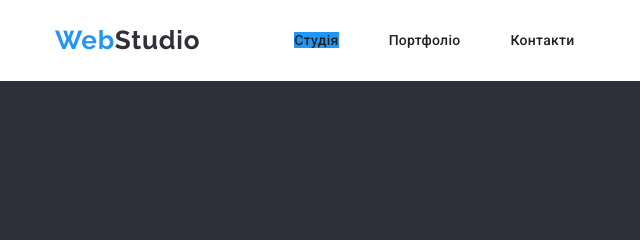
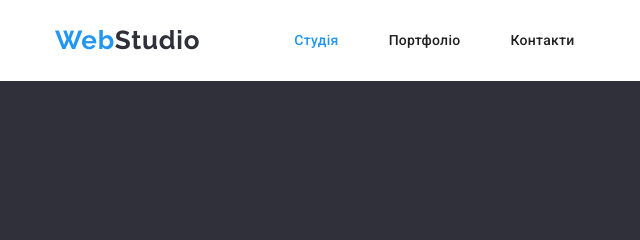
Before and after one commit to ruslanzakhar/goit-markup-hw-03, a plain HTML site: page index.html in a window 1280 px wide. Shown: the top 240 px of the page, 0-640 px from the left. Drawn offline with nearby package versions, Linux system fonts and the light colour scheme.

Commit message:
fix current

```diff
--- a/css/styles.css
+++ b/css/styles.css
@@ -119,16 +119,16 @@ ul{  padding-left: 0;
     line-height: 1.19;
     text-decoration: none;
 }
+.link-list .header-items .current{
+    color: var(--accent-color);
+}
 
 .link-list .link-items:hover,
 .link-list .link-items:focus{
    color: var(--accent-color);
-
 }
 
-.current{
-    background: var(--accent-color);
-}
+
 
 .link-list .link-items{
     font-weight: 500;
```
